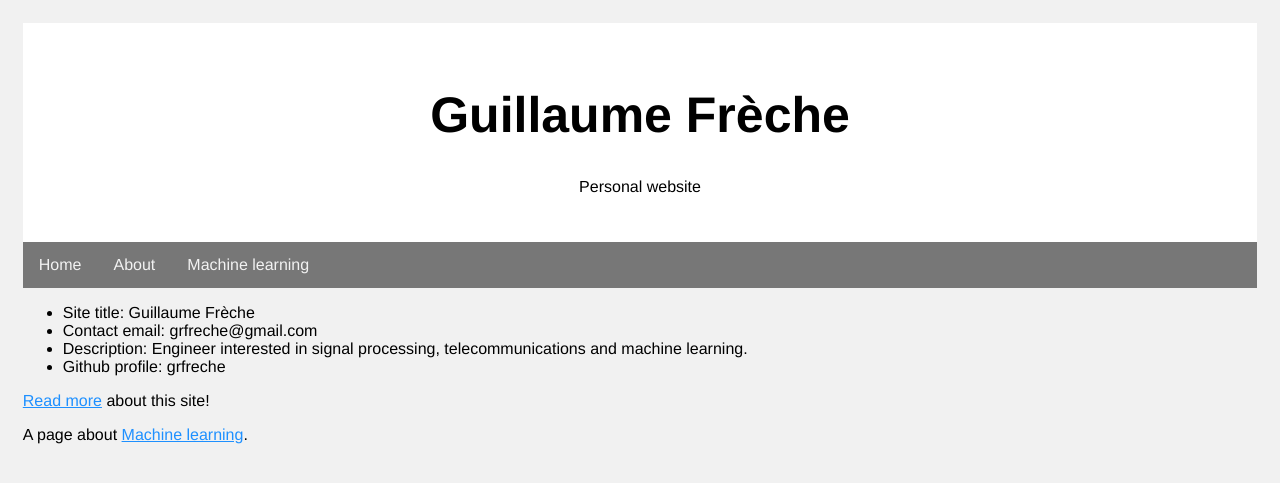
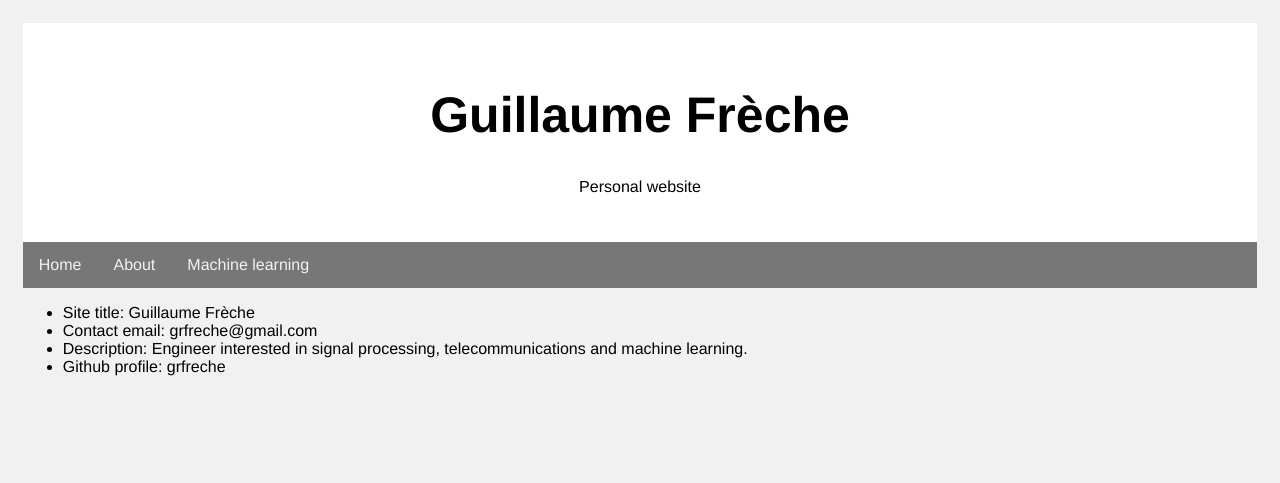
Before and after one commit to grfreche/grfreche.github.io, a Jekyll site: the page built from index.md, in a window 1280 px wide. Shown: the top 483 px of the page. Built offline with Jekyll 4.4.1, drawn with Linux system fonts in a browser that asks for light colours.

Commit message:
Update home.html

```diff
--- a/_layouts/home.html
+++ b/_layouts/home.html
@@ -19,6 +19,3 @@ layout: default
     <li> Description: {{ site.description }} </li>
     <li> Github profile: {{ site.github_username }} </li>
 </ul>
-
-<p><a href="/about/"> Read more</a> about this site!</p>
-<p>A page about <a href="/machine_learning/"> Machine learning</a>.</p>
```
